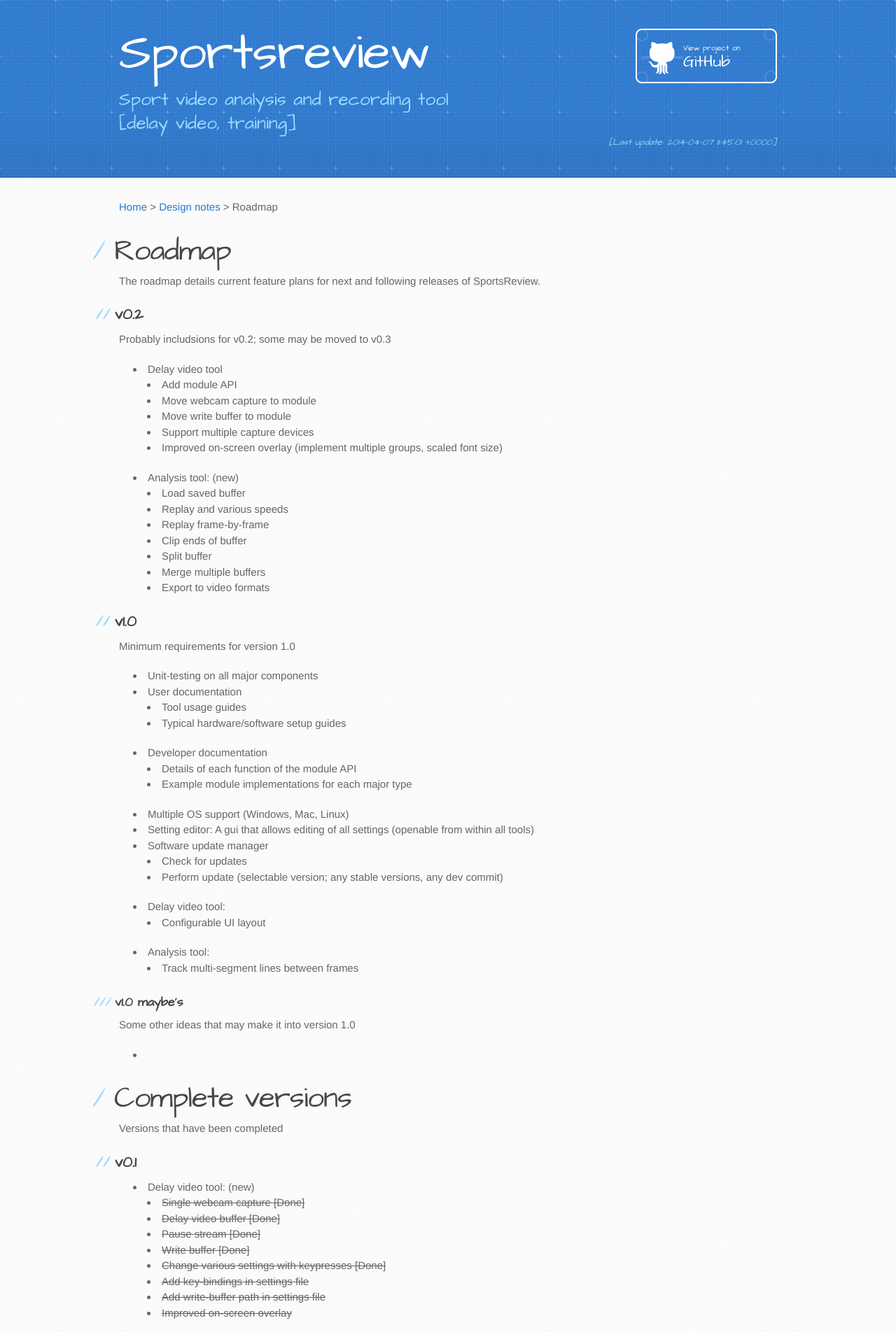
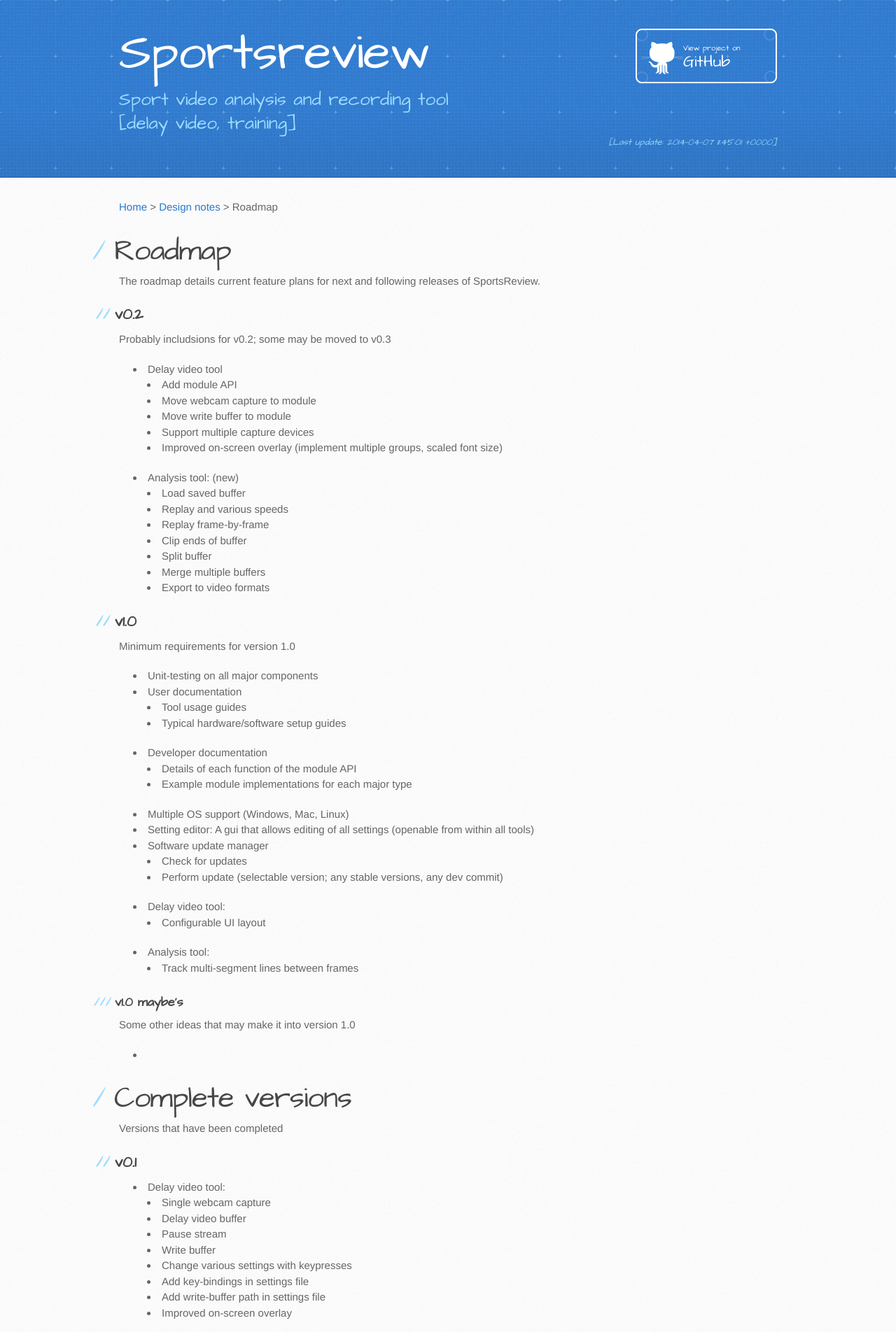
Before and after one commit to andrewjrobinson/SportsReview, a Jekyll site: the page built from developers/roadmap.md, in a window 1280 px wide, cut to the strip 0-1904 px from the top of the page. Shown: the whole strip at 70% size. Built offline with Jekyll 4.4.1, drawn with Linux system fonts in a browser that asks for light colours.

```diff
--- a/_includes/side.html
+++ b/_includes/side.html
@@ -8,7 +8,7 @@
             .tar.gz file
           </a>
 
-          <p class="repo-owner"><a href="https://github.com/andrewjrobinson/SportsReview"></a> is maintained by <a href="https://github.com/andrewjrobinson">andrewjrobinson</a>.</p>
+          <p class="repo-owner"><a href="https://github.com/andrewjrobinson/SportsReview"></a> maintained by <a href="https://github.com/andrewjrobinson">Andrew Robinson</a>.</p>
 
           <p>This page was generated by <a href="https://pages.github.com">GitHub Pages</a> using the Architect theme by <a href="https://twitter.com/jasonlong">Jason Long</a>.</p>
         </aside>
--- a/developers/roadmap.md
+++ b/developers/roadmap.md
@@ -54,12 +54,12 @@ Some other ideas that may make it into version 1.0
 Versions that have been completed
 
 ## v0.1
-* Delay video tool: (new)
-	* <del>Single webcam capture [Done]</del>
-	* <del>Delay video buffer [Done]</del>
-	* <del>Pause stream [Done]</del>
-	* <del>Write buffer [Done]</del>
-	* <del>Change various settings with keypresses [Done]</del>
-	* <del>Add key-bindings in settings file</del>
-	* <del>Add write-buffer path in settings file</del>
-	* <del>Improved on-screen overlay</del>
+* Delay video tool:
+	* Single webcam capture
+	* Delay video buffer
+	* Pause stream
+	* Write buffer
+	* Change various settings with keypresses
+	* Add key-bindings in settings file
+	* Add write-buffer path in settings file
+	* Improved on-screen overlay
--- a/stylesheets/stylesheet.css
+++ b/stylesheets/stylesheet.css
@@ -479,6 +479,10 @@ footer a:hover {
   }
 }
 
+strong, b {
+	font-weight: bold;
+}
+
 /* Mobile Landscape Size to Tablet Portrait (devices and browsers) */
 @media only screen and (min-width: 480px) and (max-width: 767px) {}
 
```
Also changed, not shown: other parts of developers/roadmap.md (+1 -1 lines), developers/index.md (+1 -1 lines), index.md (+26 -18 lines), README.md.
